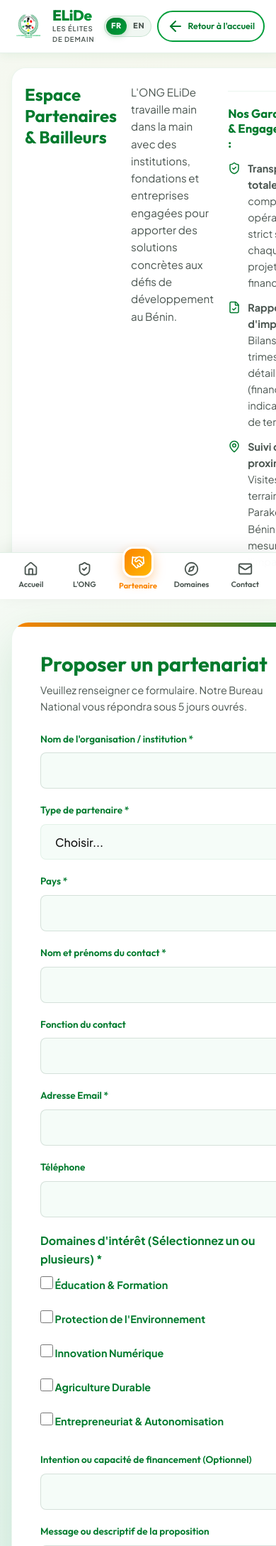
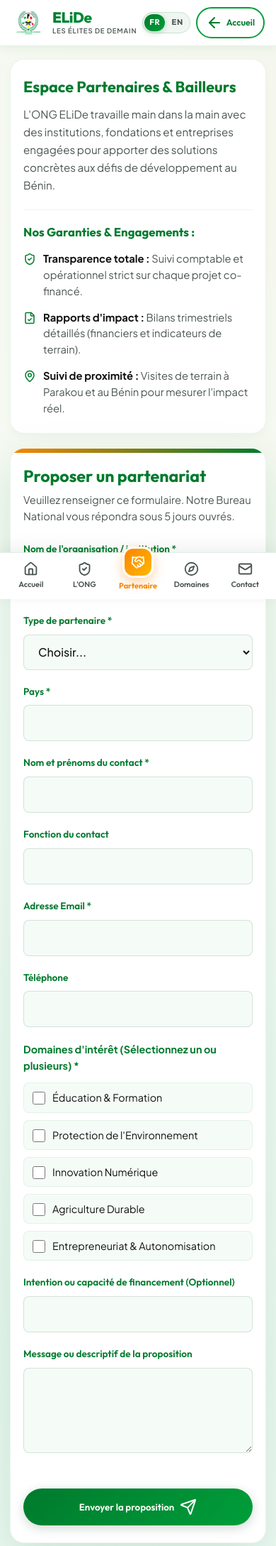
Before and after one commit to halissoumsi/elideong, a Flask app: page /partenariat in a window 390 px wide. Shown: the top 2178 px of the page at 71% size. Run offline with Flask 3, Linux system fonts and the light colour scheme.

Commit message:
Corriger l'affichage mobile de la section et page Partenariat

```diff
--- a/static/css/style.css
+++ b/static/css/style.css
@@ -321,6 +321,20 @@ header nav a:hover::after, header nav a.active::after {
   flex-shrink: 0;
 }
 
+.btn-back-short {
+  display: none;
+}
+
+@media (max-width: 560px) {
+  .btn-back-full {
+    display: none;
+  }
+
+  .btn-back-short {
+    display: inline;
+  }
+}
+
 /* Professional Bilingual Language Switcher (FR / EN) */
 .lang-switcher {
   display: inline-flex;
@@ -1860,6 +1874,15 @@ footer {
   .cta-buttons .btn {
     width: 100%;
     justify-content: center;
+  }
+
+  /* Pas de délai d'apparition sur mobile pour éviter l'impression de sections vides au défilement */
+  .delay-100,
+  .delay-200,
+  .delay-300,
+  .delay-400,
+  .delay-500 {
+    transition-delay: 0ms !important;
   }
 
   /* Cartes avec retour tactile natif */
--- a/static/sw.js
+++ b/static/sw.js
@@ -1,9 +1,9 @@
-const CACHE_NAME = 'elide-pwa-v4';
+const CACHE_NAME = 'elide-pwa-v5';
 const ASSETS_TO_CACHE = [
   '/',
   '/partenariat',
-  '/static/css/style.css?v=4',
-  '/static/js/app.js?v=4',
+  '/static/css/style.css?v=5',
+  '/static/js/app.js?v=5',
   '/static/assets/logo-vert.png',
   '/static/assets/logo-noir.png',
   '/static/assets/icon-192.png',
--- a/templates/index.html
+++ b/templates/index.html
@@ -18,7 +18,7 @@
   <meta property="og:image" content="{{ url_for('static', filename='assets/logo-vert.png', _external=True) }}">
 
   <!-- CSS Stylesheets -->
-  <link rel="stylesheet" href="{{ url_for('static', filename='css/style.css') }}?v=4">
+  <link rel="stylesheet" href="{{ url_for('static', filename='css/style.css') }}?v=5">
 
   <!-- Favicon -->
   <link rel="icon" type="image/png" href="{{ url_for('static', filename='assets/logo-vert.png') }}">
@@ -617,6 +617,6 @@
   </div>
 
   <!-- Link appJS -->
-  <script src="{{ url_for('static', filename='js/app.js') }}?v=4"></script>
+  <script src="{{ url_for('static', filename='js/app.js') }}?v=5"></script>
 </body>
 </html>
--- a/templates/mentions_legales.html
+++ b/templates/mentions_legales.html
@@ -11,7 +11,7 @@
   <link rel="manifest" href="/manifest.json">
   <link rel="apple-touch-icon" sizes="180x180" href="{{ url_for('static', filename='assets/apple-touch-icon.png') }}">
   <title>{{ t.legal_page_title }}</title>
-  <link rel="stylesheet" href="{{ url_for('static', filename='css/style.css') }}?v=4">
+  <link rel="stylesheet" href="{{ url_for('static', filename='css/style.css') }}?v=5">
   <link rel="icon" type="image/png" href="{{ url_for('static', filename='assets/logo-vert.png') }}">
   <script src="https://unpkg.com/lucide@latest"></script>
   <style>
@@ -117,7 +117,7 @@
       </a>
       <div class="subpage-header-actions">
         {% include '_lang_switcher.html' %}
-        <a href="/" class="btn btn-secondary"><i data-lucide="arrow-left"></i> {{ t.back_to_home }}</a>
+        <a href="/" class="btn btn-secondary"><i data-lucide="arrow-left"></i> <span class="btn-back-full">{{ t.back_to_home }}</span><span class="btn-back-short">{{ t.nav_home }}</span></a>
       </div>
     </div>
   </header>
@@ -216,6 +216,6 @@
     </a>
   </nav>
 
-  <script src="{{ url_for('static', filename='js/app.js') }}?v=4"></script>
+  <script src="{{ url_for('static', filename='js/app.js') }}?v=5"></script>
 </body>
 </html>
--- a/templates/partenariat.html
+++ b/templates/partenariat.html
@@ -11,7 +11,7 @@
   <link rel="manifest" href="/manifest.json">
   <link rel="apple-touch-icon" sizes="180x180" href="{{ url_for('static', filename='assets/apple-touch-icon.png') }}">
   <title>{{ t.partner_page_title }}</title>
-  <link rel="stylesheet" href="{{ url_for('static', filename='css/style.css') }}?v=4">
+  <link rel="stylesheet" href="{{ url_for('static', filename='css/style.css') }}?v=5">
   <link rel="icon" type="image/png" href="{{ url_for('static', filename='assets/logo-vert.png') }}">
   <script src="https://unpkg.com/lucide@latest"></script>
   <style>
@@ -41,33 +41,88 @@
     .partner-grid {
       display: grid;
       grid-template-columns: 1fr 2fr;
-      gap: 50px;
+      gap: 44px;
       align-items: start;
     }
 
-    .info-card {
+    .info-side,
+    .form-side {
+      min-width: 0;
+      width: 100%;
+    }
+
+    .partner-info-card {
+      display: block;
+      width: 100%;
       background: var(--bg-white);
       border-radius: var(--radius-lg);
       border: 1px solid var(--border-color);
-      padding: 30px;
+      padding: 32px;
       box-shadow: var(--shadow-sm);
+      overflow-wrap: break-word;
     }
 
-    .info-card h3 {
+    .partner-info-card h3 {
       font-size: 1.5rem;
       color: var(--primary);
-      margin-bottom: 16px;
+      margin-bottom: 14px;
       font-weight: 700;
+      line-height: 1.3;
     }
 
-    .info-card p {
+    .partner-info-card p {
       color: var(--text-muted);
       font-size: 0.95rem;
-      line-height: 1.6;
-      margin-bottom: 24px;
+      line-height: 1.65;
+      margin-bottom: 22px;
+    }
+
+    .partner-guarantees {
+      border-top: 1px solid var(--border-color);
+      padding-top: 20px;
+      margin-top: 10px;
+    }
+
+    .partner-guarantees h4 {
+      font-size: 1.05rem;
+      color: var(--primary);
+      margin-bottom: 14px;
+      line-height: 1.35;
+    }
+
+    .partner-guarantees ul {
+      list-style: none;
+      padding: 0;
+      margin: 0;
+      display: flex;
+      flex-direction: column;
+      gap: 14px;
+      font-size: 0.92rem;
+      color: var(--text-muted);
+      line-height: 1.55;
+    }
+
+    .partner-guarantees li {
+      display: flex;
+      align-items: flex-start;
+      gap: 10px;
+    }
+
+    .partner-guarantees li strong {
+      color: var(--text-dark);
+    }
+
+    .partner-guarantees li svg {
+      color: var(--primary);
+      width: 18px;
+      height: 18px;
+      flex-shrink: 0;
+      margin-top: 3px;
     }
 
     .form-card {
+      display: block;
+      width: 100%;
       background: var(--bg-white);
       border-radius: var(--radius-lg);
       box-shadow: var(--shadow-lg);
@@ -91,11 +146,13 @@
       font-size: 1.8rem;
       margin-bottom: 8px;
       color: var(--primary);
+      line-height: 1.25;
     }
 
     .form-card .desc {
       color: var(--text-muted);
-      font-size: 0.9rem;
+      font-size: 0.92rem;
+      line-height: 1.55;
       margin-bottom: 24px;
     }
 
@@ -105,15 +162,32 @@
       gap: 20px;
     }
 
+    .form-group {
+      min-width: 0;
+      width: 100%;
+    }
+
+    .partner-select {
+      min-height: 50px;
+      background-color: var(--bg-light);
+      border: 1px solid rgba(27, 67, 50, 0.15);
+      border-radius: var(--radius-sm);
+      padding: 12px 16px;
+      font-weight: 500;
+      width: 100%;
+      color: var(--text-dark);
+    }
+
     .checkbox-group {
       margin-bottom: 20px;
     }
 
-    .checkbox-group label {
+    .checkbox-group > label {
       font-weight: 700;
       color: var(--primary);
       margin-bottom: 12px;
       display: block;
+      font-size: 0.9rem;
     }
 
     .checkbox-grid {
@@ -124,16 +198,28 @@
 
     .checkbox-item {
       display: flex;
-      align-items: center;
+      align-items: flex-start;
       gap: 10px;
       font-size: 0.9rem;
+      line-height: 1.4;
       color: var(--text-dark);
       cursor: pointer;
+      padding: 10px 12px;
+      background: var(--bg-light);
+      border: 1px solid var(--border-color);
+      border-radius: var(--radius-sm);
+      transition: var(--transition-fast);
+    }
+
+    .checkbox-item:hover {
+      border-color: var(--border-glow);
     }
 
     .checkbox-item input[type="checkbox"] {
       width: 18px;
       height: 18px;
+      margin-top: 2px;
+      flex-shrink: 0;
       accent-color: var(--primary);
       cursor: pointer;
     }
@@ -165,22 +251,41 @@
 
     .btn-submit {
       width: 100%;
+      justify-content: center;
       margin-top: 24px;
     }
 
     .partner-footer {
       text-align: center;
-      padding: 30px 0;
+      padding: 30px 16px;
       color: var(--text-muted);
       font-size: 0.85rem;
+      line-height: 1.6;
       border-top: 1px solid var(--border-color);
       background: var(--bg-white);
       margin-top: auto;
     }
 
-    @media (max-width: 768px) {
+    @media (max-width: 900px) {
+      .partner-wrapper {
+        margin: 18px auto 32px !important;
+        padding: 0 14px !important;
+      }
       .partner-grid {
         grid-template-columns: 1fr;
+        gap: 20px;
+      }
+      .partner-info-card,
+      .form-card {
+        padding: 24px 18px;
+        border-radius: 20px;
+      }
+      .partner-info-card h3 {
+        font-size: 1.35rem;
+        margin-bottom: 12px;
+      }
+      .form-card h2 {
+        font-size: 1.45rem;
       }
       .form-row {
         grid-template-columns: 1fr;
@@ -188,6 +293,7 @@
       }
       .checkbox-grid {
         grid-template-columns: 1fr;
+        gap: 10px;
       }
     }
   </style>
@@ -206,7 +312,7 @@
       </a>
       <div class="subpage-header-actions">
         {% include '_lang_switcher.html' %}
-        <a href="/" class="btn btn-secondary"><i data-lucide="arrow-left"></i> {{ t.back_to_home }}</a>
+        <a href="/" class="btn btn-secondary"><i data-lucide="arrow-left"></i> <span class="btn-back-full">{{ t.back_to_home }}</span><span class="btn-back-short">{{ t.nav_home }}</span></a>
       </div>
     </div>
   </header>
@@ -217,25 +323,25 @@
 
       <!-- Info Left Side -->
       <div class="info-side reveal active">
-        <div class="info-card">
+        <div class="partner-info-card">
           <h3>{{ t.partner_left_title }}</h3>
           <p>
             {{ t.partner_left_desc }}
           </p>
 
-          <div style="border-top: 1px solid var(--border-color); padding-top: 20px; margin-top: 10px;">
-            <h4 style="font-size: 1.05rem; color: var(--primary); margin-bottom: 14px;">{{ t.partner_guarantees_title }}</h4>
-            <ul style="list-style: none; padding: 0; display: flex; flex-direction: column; gap: 12px; font-size: 0.9rem; color: var(--text-muted);">
-              <li style="display: flex; align-items: flex-start; gap: 10px;">
-                <i data-lucide="shield-check" style="color: var(--primary); width: 18px; height: 18px; flex-shrink: 0; margin-top: 2px;"></i>
+          <div class="partner-guarantees">
+            <h4>{{ t.partner_guarantees_title }}</h4>
+            <ul>
+              <li>
+                <i data-lucide="shield-check"></i>
                 <span><strong>{{ t.partner_g1_bold }}</strong> {{ t.partner_g1_text }}</span>
               </li>
-              <li style="display: flex; align-items: flex-start; gap: 10px;">
-                <i data-lucide="file-check" style="color: var(--primary); width: 18px; height: 18px; flex-shrink: 0; margin-top: 2px;"></i>
+              <li>
+                <i data-lucide="file-check"></i>
                 <span><strong>{{ t.partner_g2_bold }}</strong> {{ t.partner_g2_text }}</span>
               </li>
-              <li style="display: flex; align-items: flex-start; gap: 10px;">
-                <i data-lucide="map-pin" style="color: var(--primary); width: 18px; height: 18px; flex-shrink: 0; margin-top: 2px;"></i>
+              <li>
+                <i data-lucide="map-pin"></i>
                 <span><strong>{{ t.partner_g3_bold }}</strong> {{ t.partner_g3_text }}</span>
               </li>
             </ul>
@@ -281,7 +387,7 @@
             <div class="form-row">
               <div class="form-group">
                 <label for="partner_type">{{ t.partner_label_type }}</label>
-                <select id="partner_type" name="partner_type" class="form-control" style="height: 50px; background-color: var(--bg-light); border: 1px solid var(--border-color); border-radius: var(--radius-sm); padding: 0 16px; font-weight: 500; width: 100%;" required>
+                <select id="partner_type" name="partner_type" class="form-control partner-select" required>
                   <option value="" disabled selected>{{ t.partner_type_placeholder }}</option>
                   <option value="{{ t.partner_type_1 }}">{{ t.partner_type_1 }}</option>
                   <option value="{{ t.partner_type_2 }}">{{ t.partner_type_2 }}</option>
@@ -402,7 +508,7 @@
     </a>
   </nav>
 
-  <script src="{{ url_for('static', filename='js/app.js') }}?v=4"></script>
+  <script src="{{ url_for('static', filename='js/app.js') }}?v=5"></script>
   <script>
     lucide.createIcons();
     const formEl = document.querySelector('form');
--- a/templates/politique_confidentialite.html
+++ b/templates/politique_confidentialite.html
@@ -11,7 +11,7 @@
   <link rel="manifest" href="/manifest.json">
   <link rel="apple-touch-icon" sizes="180x180" href="{{ url_for('static', filename='assets/apple-touch-icon.png') }}">
   <title>{{ t.privacy_page_title }}</title>
-  <link rel="stylesheet" href="{{ url_for('static', filename='css/style.css') }}?v=4">
+  <link rel="stylesheet" href="{{ url_for('static', filename='css/style.css') }}?v=5">
   <link rel="icon" type="image/png" href="{{ url_for('static', filename='assets/logo-vert.png') }}">
   <script src="https://unpkg.com/lucide@latest"></script>
   <style>
@@ -121,7 +121,7 @@
       </a>
       <div class="subpage-header-actions">
         {% include '_lang_switcher.html' %}
-        <a href="/" class="btn btn-secondary"><i data-lucide="arrow-left"></i> {{ t.back_to_home }}</a>
+        <a href="/" class="btn btn-secondary"><i data-lucide="arrow-left"></i> <span class="btn-back-full">{{ t.back_to_home }}</span><span class="btn-back-short">{{ t.nav_home }}</span></a>
       </div>
     </div>
   </header>
@@ -239,6 +239,6 @@
     </a>
   </nav>
 
-  <script src="{{ url_for('static', filename='js/app.js') }}?v=4"></script>
+  <script src="{{ url_for('static', filename='js/app.js') }}?v=5"></script>
 </body>
 </html>
```
Also changed, not shown: templates/partenariat_confirmation.html (+20 -3 lines).
